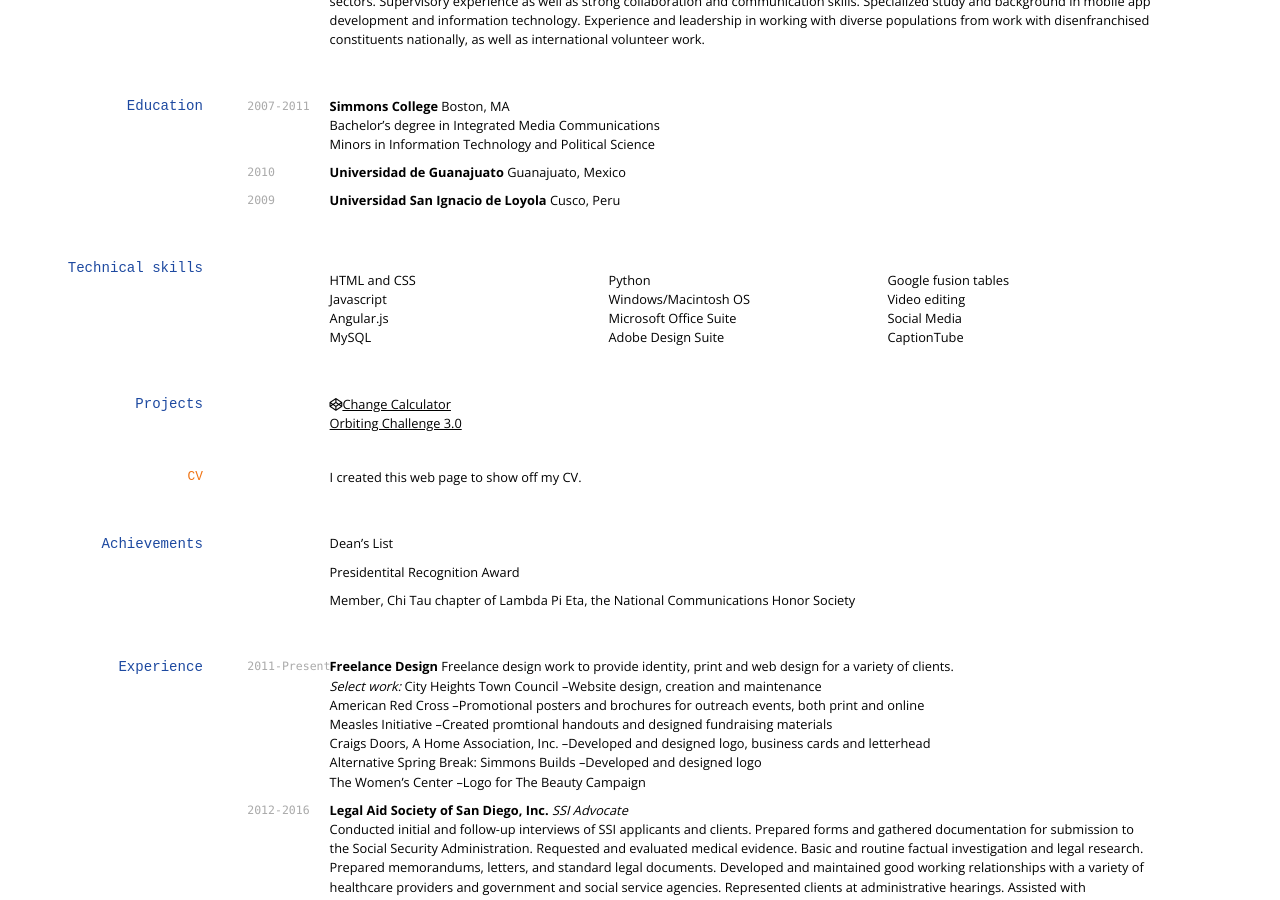
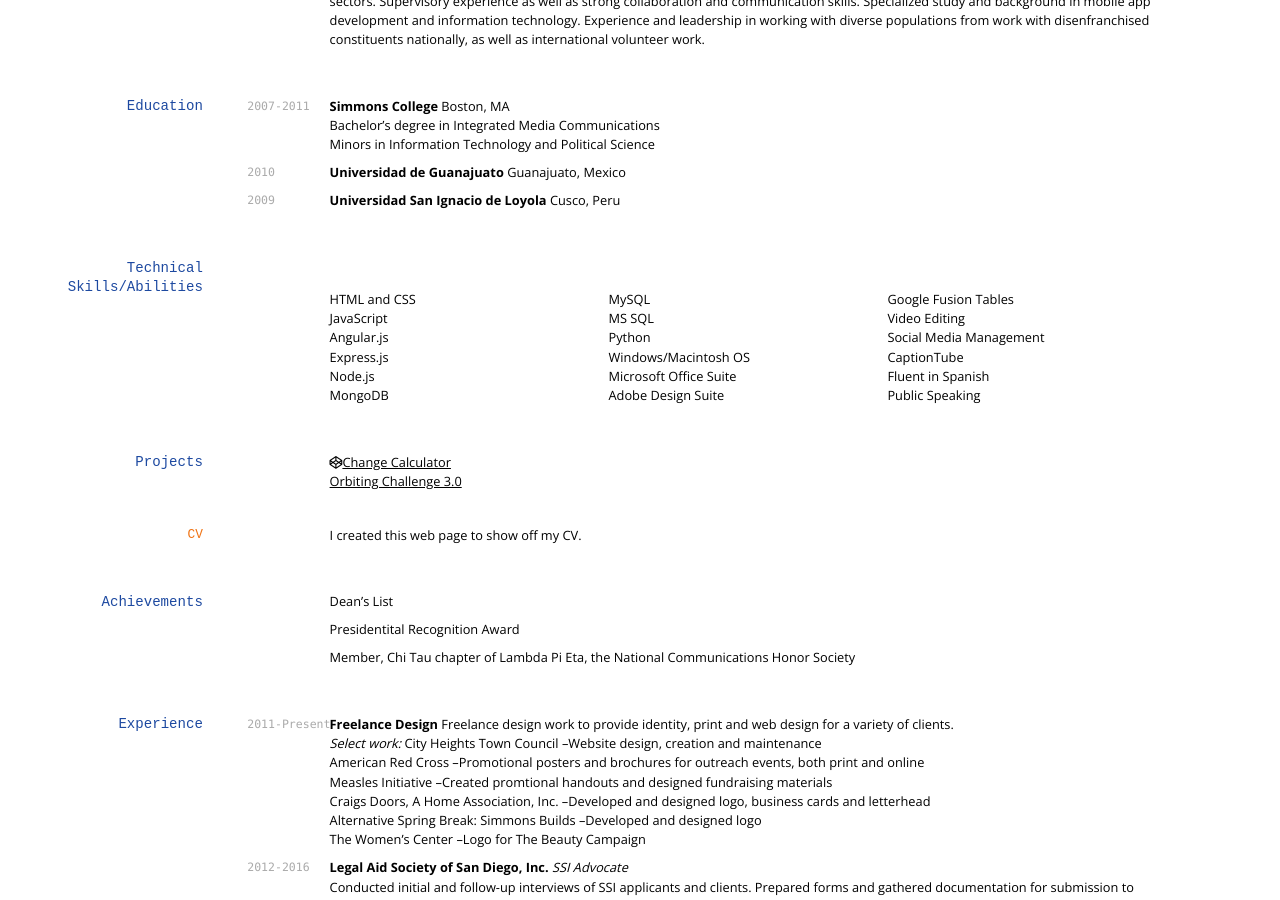
Before and after one commit to anoonan3805/anoonan.github.io, a Jekyll site: the page built from index.md, in a window 1280 px wide and 900 px high, scrolled down 304 px. Built offline with Jekyll 4.4.1, drawn with Linux system fonts in a browser that asks for light colours; nearby versions of some CDN libraries.

Commit message:
skills/abilities update

```diff
--- a/index.md
+++ b/index.md
@@ -35,20 +35,26 @@ __Universidad de Guanajuato__ Guanajuato, Mexico<br>
 __Universidad San Ignacio de Loyola__ Cusco, Peru<br>
 
 
-## Technical skills
+## Technical Skills/Abilities
 
 * HTML and CSS
-* Javascript
+* JavaScript
 * Angular.js
+* Express.js
+* Node.js
+* MongoDB
 * MySQL
+* MS SQL
 * Python
 * Windows/Macintosh OS
 * Microsoft Office Suite
 * Adobe Design Suite
-* Google fusion tables
-* Video editing
-* Social Media
+* Google Fusion Tables
+* Video Editing
+* Social Media Management
 * CaptionTube
+* Fluent in Spanish
+* Public Speaking
 
 ## Projects
 <i class="fa fa-codepen"></i><a href ="http://codepen.io/anoonan3805/pen/VjaxjZ">Change Calculator</a><br>
```
Also changed, not shown: 1 other file.
